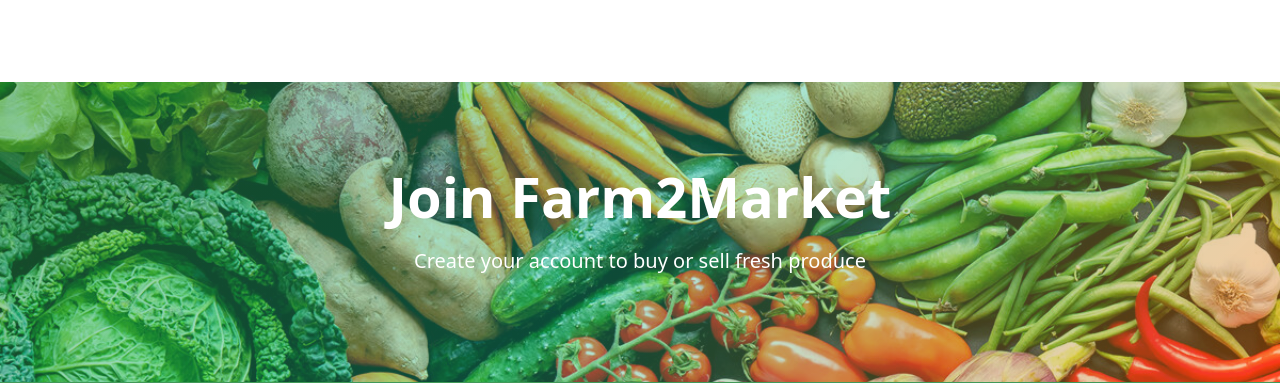
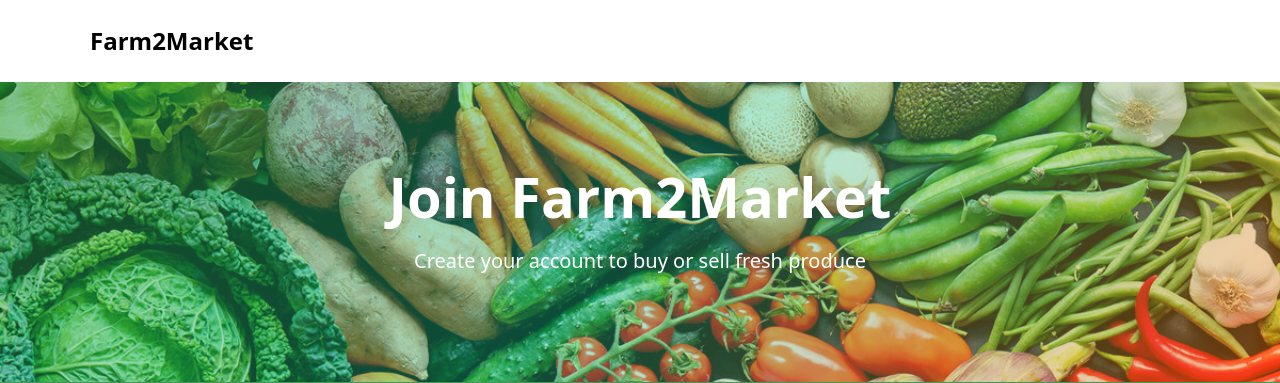
Before and after one commit to mkatiwa/farmonemarket, a Django app: page /accounts/register/ in a window 1280 px wide. Shown: the top 383 px of the page. Run offline with Django 5.2, Linux system fonts and the light colour scheme; parts of the project's set-up code (start-up, migrations or seed data) failed here and were passed over; some libraries are stand-ins or nearby versions.

Commit message:
Update base.html

```diff
--- a/templates/base.html
+++ b/templates/base.html
@@ -146,7 +146,7 @@
         .navbar-brand {
             font-weight: 700;
             font-size: 1.5rem;
-            color: white !important;
+            color: black !important;
         }
 
         .nav-link {
```
